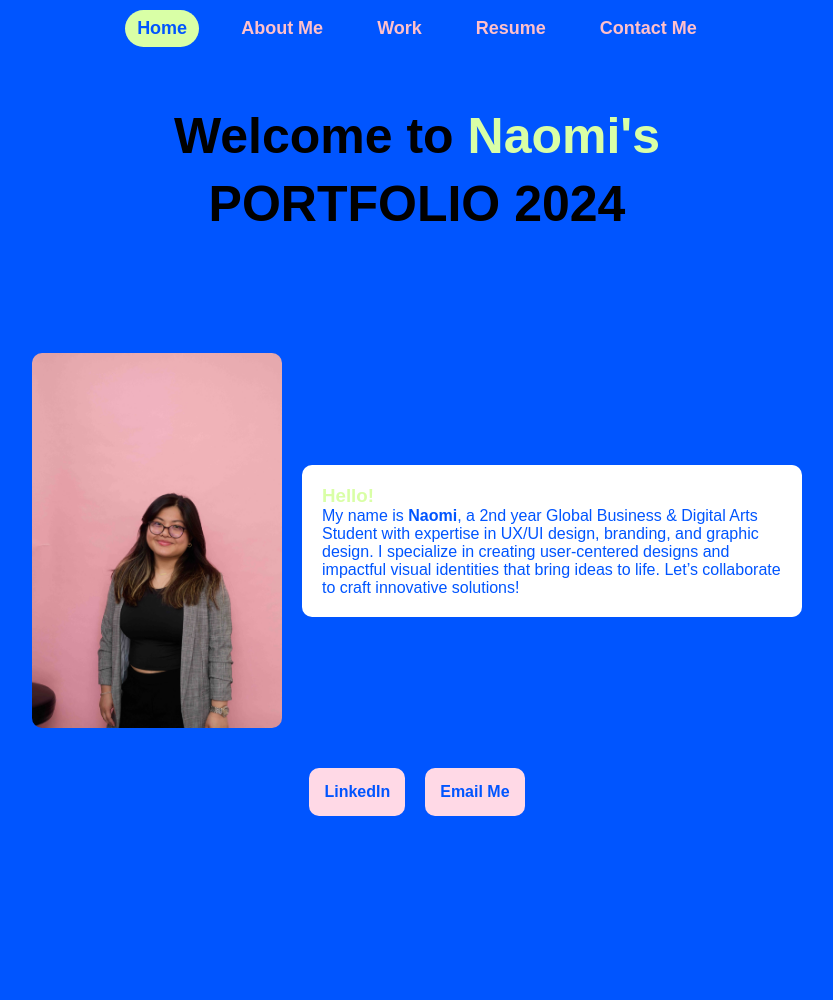
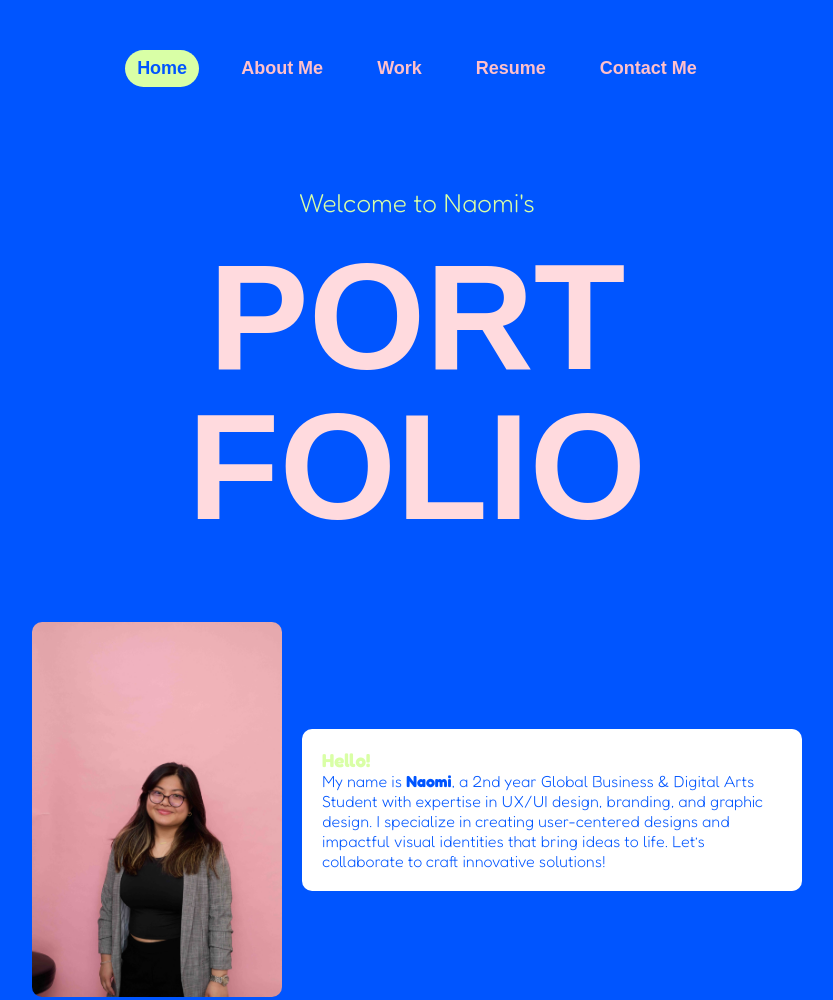
Before and after one commit to nlrdomingo/personal-website-naomi, a plain HTML site: page index.html in a window 1280 px wide. Shown: the top 1000 px of the page, without its empty margins (223-1056 px from the left). Before the commit the page ends 856 px from the top, so only its background shows below. Drawn offline with Linux system fonts and the light colour scheme; a web font is replaced by a local one.

Commit message:
font size

```diff
--- a/index.html
+++ b/index.html
@@ -3,6 +3,14 @@
 <head>
   <meta charset="UTF-8">
   <meta name="viewport" content="width=device-width, initial-scale=1.0">
+
+   <!-- Adobe Font Embed Code: Header Font-->
+    <link rel="stylesheet" href="https://use.typekit.net/hyw5bfh.css">
+   <!-- Google Font Embed Code: Body Font-->
+    <link rel="preconnect" href="https://fonts.googleapis.com">
+  <link rel="preconnect" href="https://fonts.gstatic.com" crossorigin>
+  <link href="https://fonts.googleapis.com/css2?family=Fredoka:wght@300..700&display=swap" rel="stylesheet">
+
   <title>Naomi's Portfolio</title>
   <style>
     /* General reset */
@@ -13,7 +21,9 @@
     }
 
    body {
-      font-family: 'Arial', sans-serif;
+  font-family: "Fredoka", sans-serif;
+  font-weight: 300; /* Thin text weight */
+  font-style: normal;
   background-color: #0055FF; /* Bright blue background */
   color: PalePink;
 }
@@ -22,8 +32,9 @@
 nav {
   display: flex;
   justify-content: center;
-      padding: 10px;
+  padding: 50px;
   background-color: #0055FF;
+  font-family: "roca", sans-serif; /* Header font from Adobe Fonts */
 }
 
 nav a {
@@ -34,8 +45,8 @@
   font-weight: bold;
   padding: 8px 12px;
   border-radius: 20px;
+  font-family: "roca", sans-serif; /* Apply header font to menu links */
 }
-
     nav a:hover {
       background-color: #D9FFA6; /* Soft green highlight */
       color: #0055FF;
@@ -53,21 +64,27 @@
     }
 
  .hero h1 {
-      font-size: 50px;
-      margin-bottom: 10px;
+  font-family: "Fredoka", sans-serif;
+  font-weight: 300;
+  font-size: 26px; /* Adjust if needed */
+  color: #D9FFA6; /* Replace this with your desired color */
+  margin-bottom: 24px;
 }
 
-    .hero h1 span {
-      color: #D9FFA6; /* Soft green */
-    }
 
 .hero h2 {
-      font-size: 18px;
-      margin-top: 5px;
+  font-family: "roca", sans-serif;
+  font-weight: 800;
+  font-size: 150px;
+  color: #FFDADE;
+  line-height: 1; /* Bring PORT and FOLIO closer */
+  margin: 0; /* Ensure no extra spacing */
+}
     }
 
     /* Main content */
     .content {
+
       display: flex;
       flex-direction: column;
       align-items: center;
@@ -157,8 +174,9 @@
 
   <!-- Hero Section -->
   <div class="hero">
-    <h1>Welcome to <span>Naomi's</span></h1>
-    <h1>PORTFOLIO 2024</h1>
+    <h1>Welcome to Naomi's</h1>
+    <h2>PORT</h2>
+     <h2>FOLIO</h2>
   </div>
 
   <!-- Content Section -->
```
Lines whose indentation alone changed are shown as unchanged.
